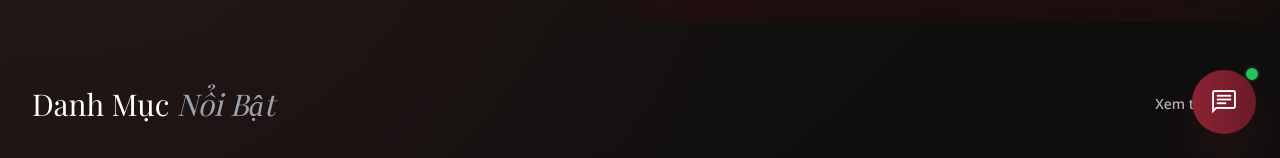
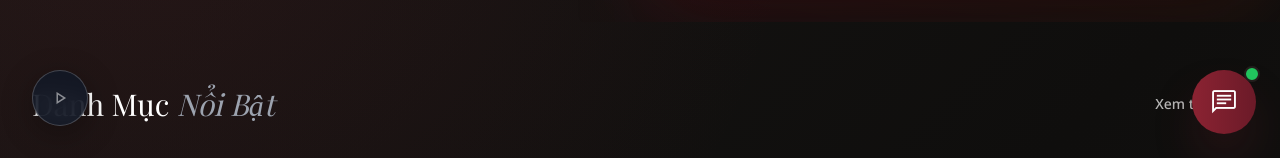
Before and after one commit to chube-coder-2k4/tet-gift-commerce-frontend, a React (Vite) app: page / in a window 1280 px wide. Shown: the part 642-800 px from the top of the page. Built offline with nearby package versions, Linux system fonts and the light colour scheme; a web font is replaced by a local one.

Commit message:
Add MusicPlayer component for background music functionality

```diff
--- a/App.tsx
+++ b/App.tsx
@@ -12,6 +12,7 @@ import BlogDetail from './pages/BlogDetail';
 import About from './pages/About';
 import Profile from './pages/Profile';
 import { Screen, User } from './types';
+import MusicPlayer from './components/MusicPlayer';
 
 const App: React.FC = () => {
   const [currentScreen, setCurrentScreen] = useState<Screen>('home');
@@ -81,6 +82,7 @@ const App: React.FC = () => {
 
   return (
     <>
+      <MusicPlayer />
       {currentScreen !== 'login' && currentScreen !== 'register' && (
         <Header onNavigate={handleNavigate} currentScreen={currentScreen} user={user} onLogout={handleLogout} />
       )}
--- a/components/MusicPlayer.tsx
+++ b/components/MusicPlayer.tsx
@@ -0,0 +1,77 @@
+// src/components/MusicPlayer.tsx
+import React, { useEffect, useRef, useState } from 'react';
+
+const MusicPlayer: React.FC = () => {
+  const audioRef = useRef<HTMLAudioElement | null>(null);
+  const [isPlaying, setIsPlaying] = useState(false);
+
+  useEffect(() => {
+    // Khởi tạo Audio một lần duy nhất tại đây
+    const audio = new Audio('/assets/sound/tetSound.mp3');
+    audio.loop = true;
+    audio.volume = 0.5;
+    audioRef.current = audio;
+
+    return () => {
+      audio.pause();
+      audioRef.current = null;
+    };
+  }, []);
+
+  const toggleMusic = (e: React.MouseEvent) => {
+    e.stopPropagation();
+    if (!audioRef.current) return;
+
+    if (isPlaying) {
+      audioRef.current.pause();
+      setIsPlaying(false);
+    } else {
+      audioRef.current.play().catch((err) => console.error('Lỗi phát nhạc:', err));
+      setIsPlaying(true);
+    }
+  };
+
+  return (
+      <div className="fixed bottom-8 left-8 z-[1001] flex items-center gap-3 animate-fade-in-up">
+        <button
+          onClick={toggleMusic}
+          className={`relative group w-14 h-14 rounded-full flex items-center justify-center transition-all duration-500 shadow-[0_8px_32px_rgba(0,0,0,0.3)] border border-white/20 backdrop-blur-md overflow-visible ${
+            isPlaying
+              ? 'bg-gradient-to-tr from-[#D90429] via-[#ff0000] to-[#FFB703] text-white ring-4 ring-[#D90429]/20' // Đang phát: Màu đỏ vàng rực rỡ
+              : 'bg-gray-900/80 hover:bg-gray-800 text-white/50 hover:text-white hover:scale-105 hover:border-primary/50' // Đang tắt: Màu tối
+          }`}
+          title={isPlaying ? 'Tắt nhạc Tết' : 'Bật nhạc Tết'}
+        >
+          {/* Hiệu ứng sóng âm lan tỏa (Chỉ hiện khi đang phát) */}
+          {isPlaying && (
+            <>
+              <span className="absolute inset-0 rounded-full border border-white/40 animate-[ping_2s_linear_infinite] opacity-50"></span>
+              <span className="absolute inset-0 rounded-full border border-yellow-400/30 animate-[ping_2s_linear_infinite_1s] opacity-30"></span>
+            </>
+          )}
+
+          {/* Icon thay đổi theo trạng thái */}
+          <span className={`material-symbols-outlined text-2xl drop-shadow-md transition-transform duration-300 ${isPlaying ? 'scale-110' : ''}`}>
+            {isPlaying ? 'music_note' : 'play_arrow'} {/* Đổi icon thành Play khi đang tắt để mời gọi */}
+          </span>
+
+          {/* Tooltip hướng dẫn */}
+          <div className="absolute left-full ml-4 px-3 py-1.5 bg-white/10 backdrop-blur-md border border-white/10 rounded-lg text-xs font-bold text-white uppercase tracking-wider opacity-0 group-hover:opacity-100 transition-opacity whitespace-nowrap pointer-events-none hidden md:block">
+            {isPlaying ? 'Tắt nhạc' : 'Bật nhạc Tết'}
+          </div>
+        </button>
+
+        {/* Thanh Visualizer (Chỉ hiện khi đang phát) */}
+        {isPlaying && (
+          <div className="flex items-end gap-[3px] h-6 pb-1">
+            <div className="w-1 bg-accent/80 rounded-t-sm animate-[pulse_0.6s_ease-in-out_infinite]" style={{height: '60%'}}></div>
+            <div className="w-1 bg-accent/80 rounded-t-sm animate-[pulse_0.8s_ease-in-out_infinite]" style={{height: '100%'}}></div>
+            <div className="w-1 bg-accent/80 rounded-t-sm animate-[pulse_0.5s_ease-in-out_infinite]" style={{height: '40%'}}></div>
+            <div className="w-1 bg-accent/80 rounded-t-sm animate-[pulse_0.9s_ease-in-out_infinite]" style={{height: '80%'}}></div>
+          </div>
+        )}
+      </div>
+  );
+};
+
+export default MusicPlayer;
```
